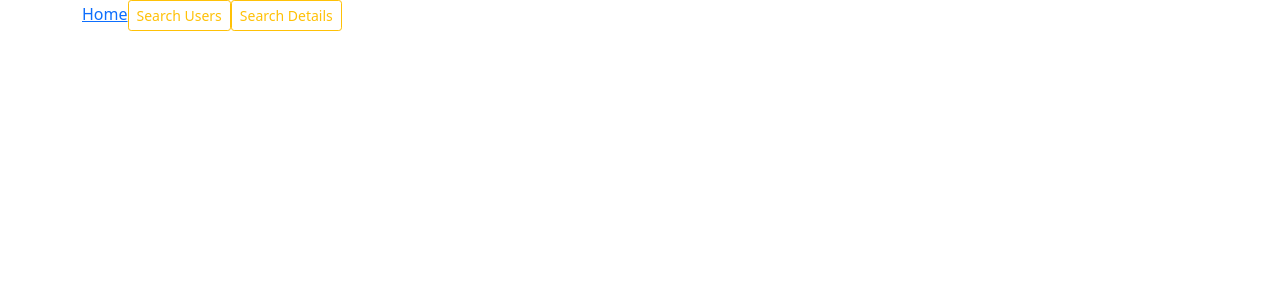
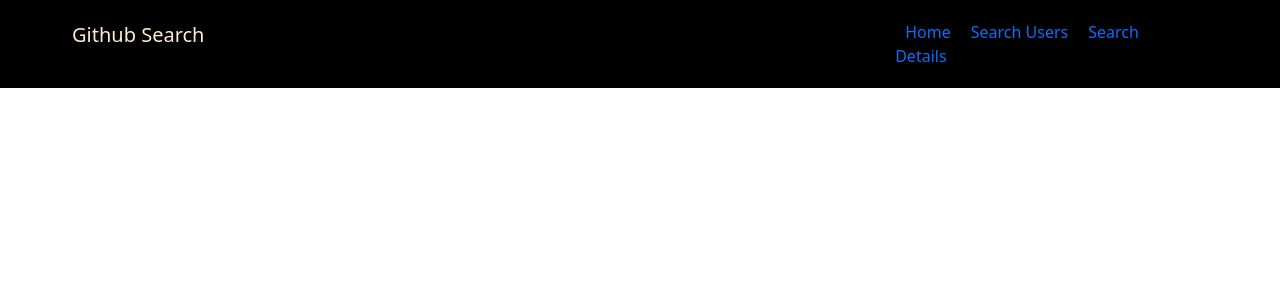
Before and after one commit to 299hannah/github-search, an Angular app: page / in a window 1280 px wide. Shown: the top 300 px of the page. Built offline with nearby package versions, Linux system fonts and the light colour scheme.

Commit message:
navbar complete

```diff
--- a/src/app/app.component.css
+++ b/src/app/app.component.css
@@ -1,11 +1,11 @@
 .container-fluid{
-    background-color: rgb(4, 82, 4);
-    color: black;
+    /* background-color: rgb(4, 82, 4); */
+    background-color: black;
 }
 ul{
     padding-top: 20px;
     padding-bottom: 20px;
-    margin-left: 65%;
+    margin-left: 70%;
   color: black;
 
 }
@@ -15,10 +15,17 @@ ul>a{
     margin-left: 10px;
     margin-right: 10px;
 
-
-
 }
 
 .active{
-    color:ivory;
+
+    color: whitesmoke;
 }
+.navbar-brand{
+    padding-top: 20px;
+    padding-bottom: 20px;
+    margin-left: 60px;
+    float: left;
+    color: blanchedalmond;
+
+}
--- a/src/app/app.component.html
+++ b/src/app/app.component.html
@@ -1,14 +1,19 @@
 <!--The content below is only a placeholder and can be replaced.-->
+<div class="container-fluid">
+  <a class="navbar-brand" >Github Search</a>
 
   <div class="container">
 
-      <a routerLink='/about' routerLinkActive='active'>Home</a>
-      <a class="btn btn-outline-warning btn-sm" routerLink='/gitform' routerLinkActive='active'>Search Users</a>
+<ul>
+  <a routerLink='/about' routerLinkActive='active'>Home</a>
 
-       <a class="btn btn-outline-warning btn-sm" routerLink='/gitdetails' routerLinkActive='active'>Search
-          Details</a>
+     <a  routerLink='/gitform' routerLinkActive='active'>Search Users</a>
+
+  <a  routerLink='/gitdetails' routerLinkActive='active'>Search Details</a>
+          </ul>
+
     </div>
-
+ </div>
 <div class="container">
   <router-outlet></router-outlet>
 </div>
```
